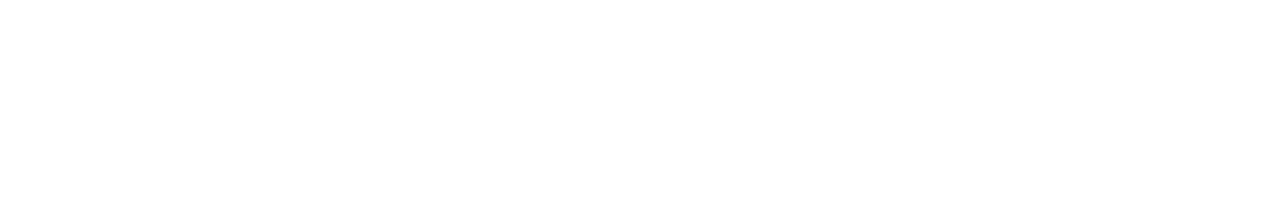
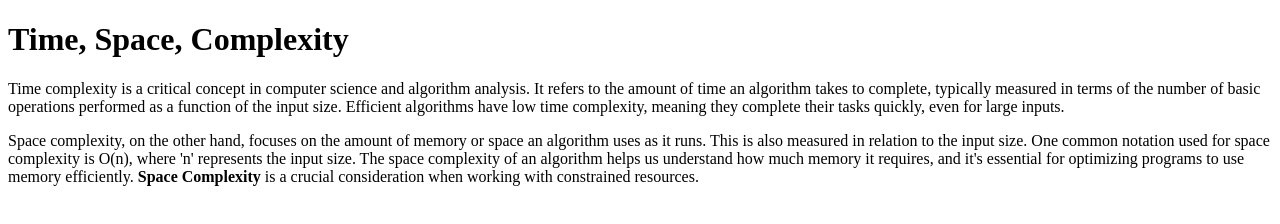
Before and after one commit to acciojob/time-and-space-complexity-kancharlashiva4, a website: page main.html in a window 1280 px wide. Drawn offline with Linux system fonts and the light colour scheme.

Commit message:
created a submission

```diff
--- a/main.html
+++ b/main.html
@@ -10,6 +10,25 @@
 	<!-- the entire body must be written by student -->
     <script type="text/javascript" src="./script.js">
 </script>
+	<!DOCTYPE html>
+<html>
+<head>
+    <title>Understanding Time and Space Complexity</title>
+</head>
+<body>
+    <h1>Time, Space, Complexity</h1>
+
+    <p>
+        Time complexity is a critical concept in computer science and algorithm analysis. It refers to the amount of time an algorithm takes to complete, typically measured in terms of the number of basic operations performed as a function of the input size. Efficient algorithms have low time complexity, meaning they complete their tasks quickly, even for large inputs.
+    </p>
+
+    <p>
+        Space complexity, on the other hand, focuses on the amount of memory or space an algorithm uses as it runs. This is also measured in relation to the input size. One common notation used for space complexity is O(n), where 'n' represents the input size. The space complexity of an algorithm helps us understand how much memory it requires, and it's essential for optimizing programs to use memory efficiently.
+        <b>Space Complexity</b> is a crucial consideration when working with constrained resources.
+    </p>
+</body>
+</html>
+
 
 </body>
 
```
